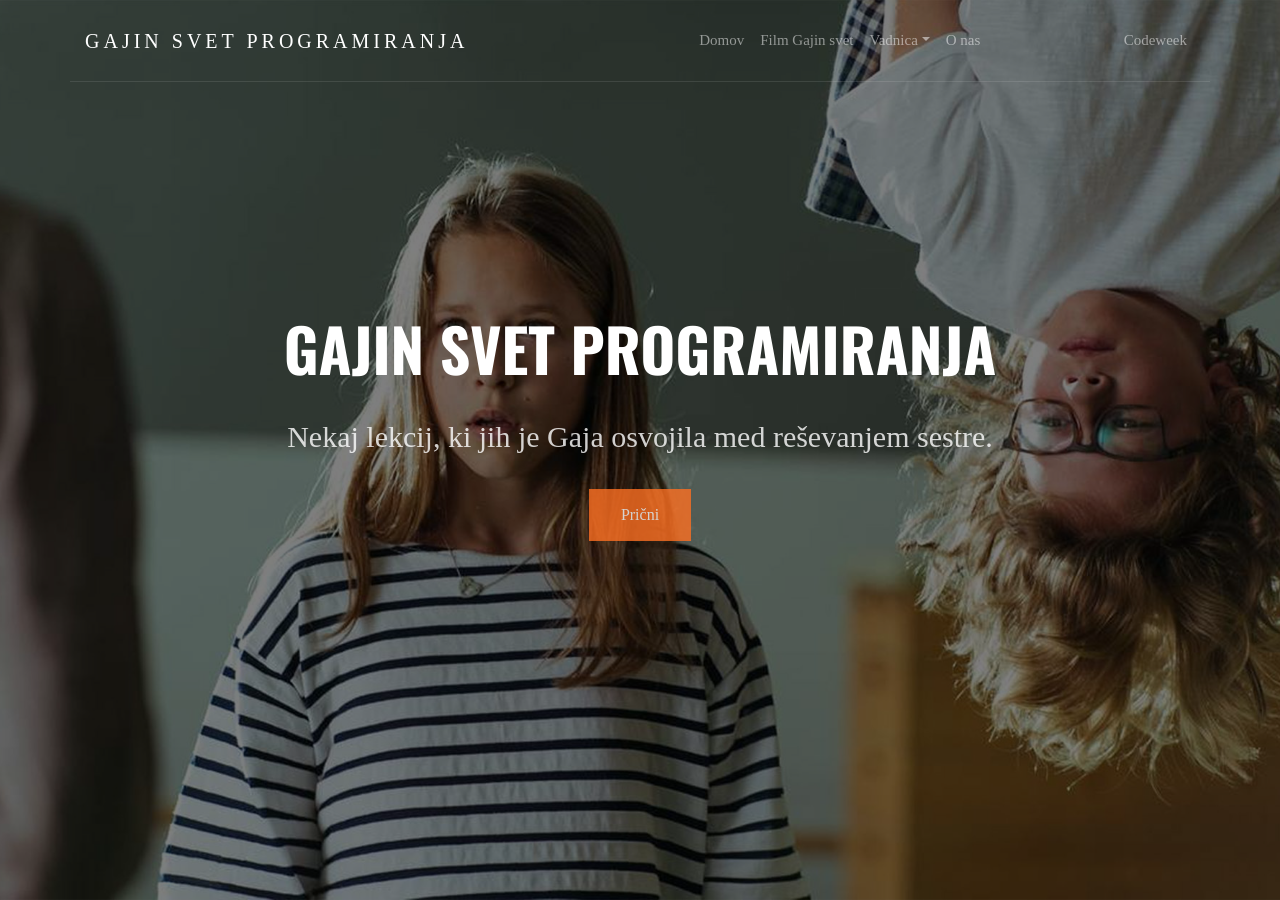
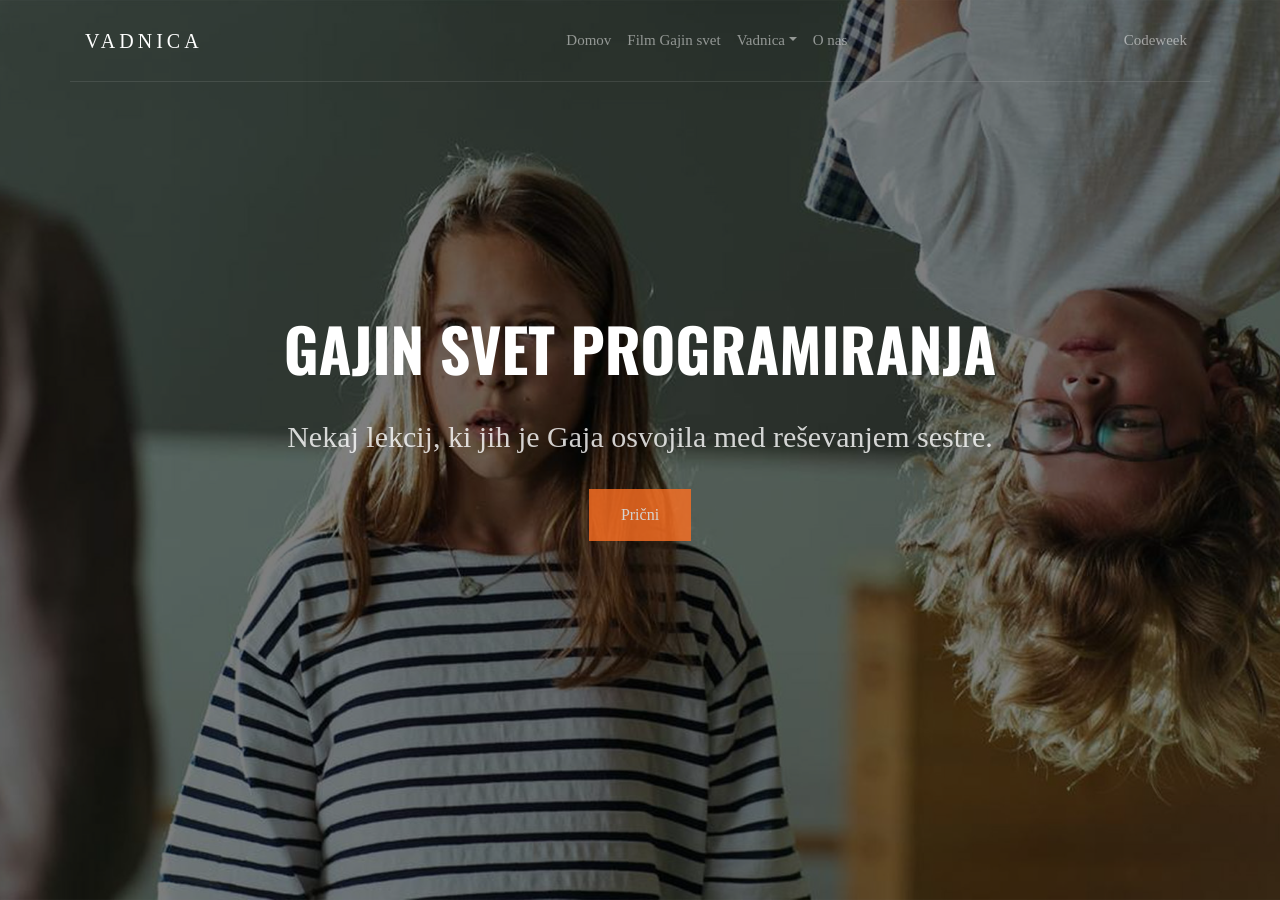
Before and after one commit to codeweeksi/gajin-svet, a Jekyll site: the page built from index.md, in a window 1280 px wide and 900 px high. Built offline with Jekyll 4.4.1, drawn with Linux system fonts in a browser that asks for light colours; some web fonts are replaced; comment, search, counter and statistics services are not loaded.

Commit message:
Update header.html

```diff
--- a/_includes/header.html
+++ b/_includes/header.html
@@ -2,7 +2,7 @@
 
   <nav class="navbar navbar-expand-md navbar-dark bg-light">
     <div class="container">
-      <a class="navbar-brand absolute" href="{{ site.baseurl }}/">Gajin svet programiranja</a>
+      <a class="navbar-brand absolute" href="{{ site.baseurl }}/">Vadnica</a>
       <button class="navbar-toggler" type="button" data-toggle="collapse" data-target="#navbarsExample05" aria-controls="navbarsExample05" aria-expanded="false" aria-label="Toggle navigation">
         <span class="navbar-toggler-icon"></span>
       </button>
```
